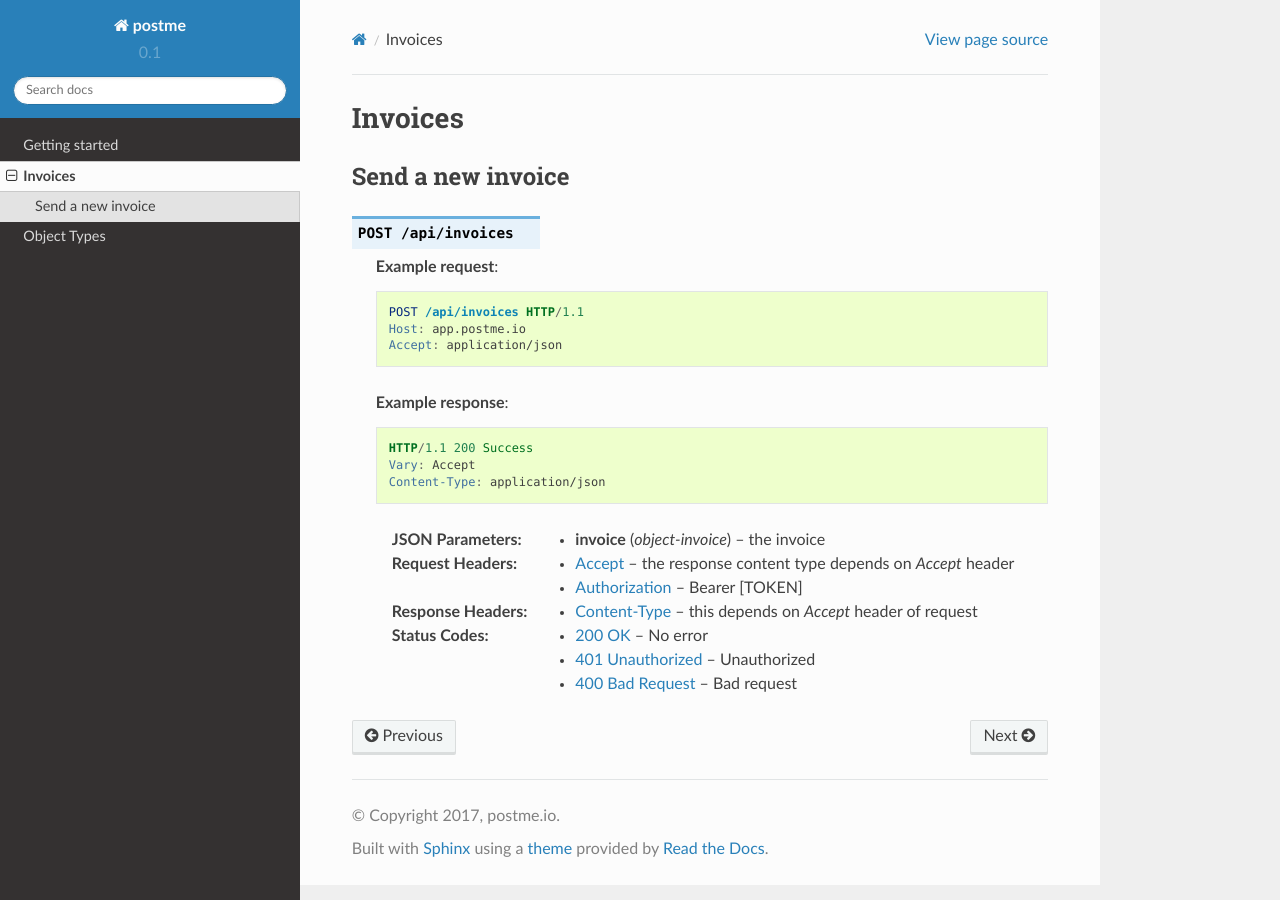
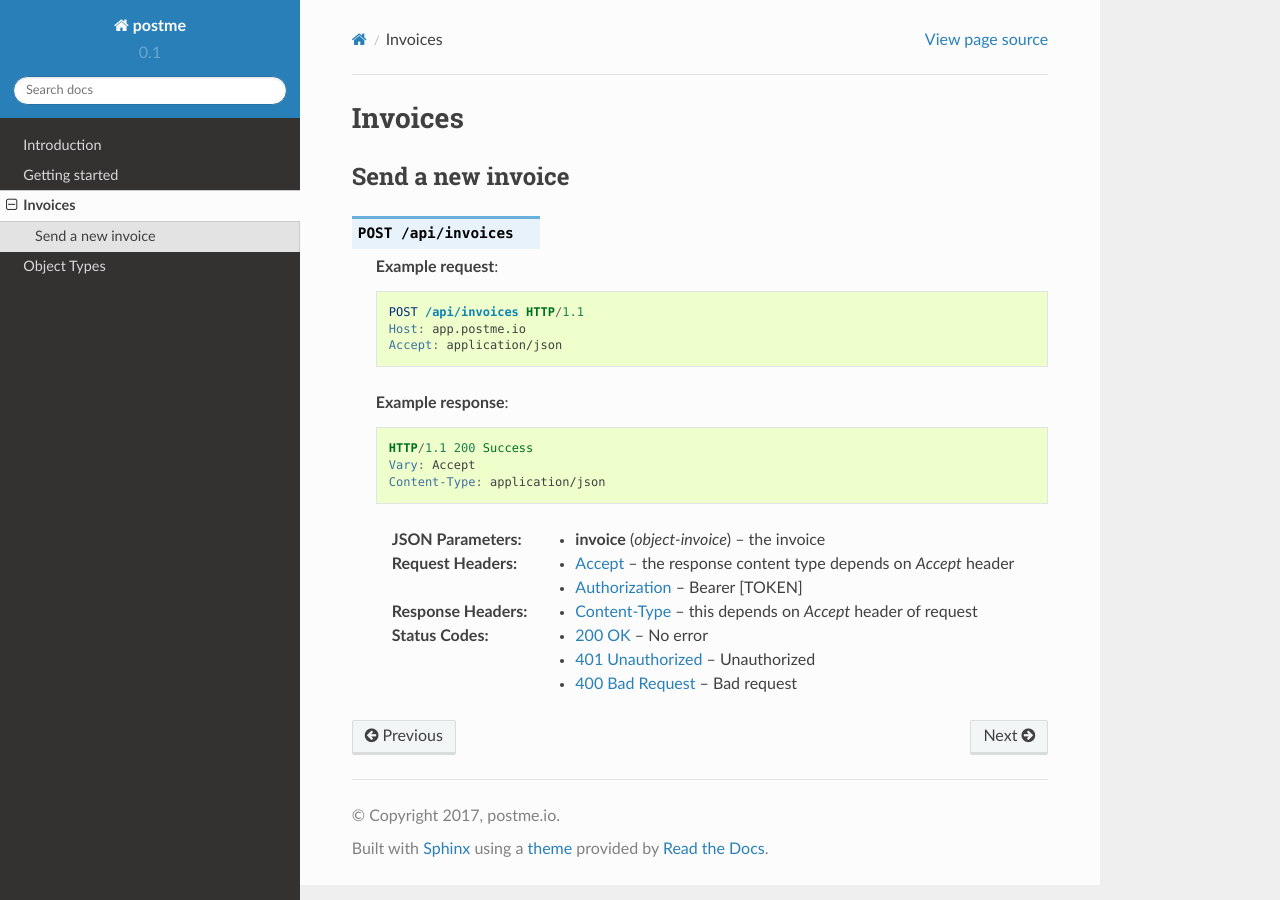
Before and after one commit to birdydigital/postme-docs, a Sphinx documentation site: the page built from docs/invoices.rst, in a window 1280 px wide. Built offline with Sphinx 7.4.7 and the Read the Docs theme 2.0.0, drawn with Linux system fonts in a browser that asks for light colours; pages that are not in the unit, such as notebooks, are missing from menus.

```diff
--- a/docs/index.rst
+++ b/docs/index.rst
@@ -7,6 +7,7 @@ postme.io developers documentation
 ==================================
 
 .. toctree::
+   :glob:
 
    introduction
    getting-started
--- /dev/null
+++ b/docs/introduction.rst
@@ -0,0 +1,4 @@
+.. _introduction:
+
+Introduction
+============
```
